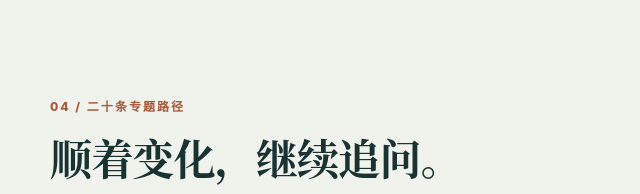
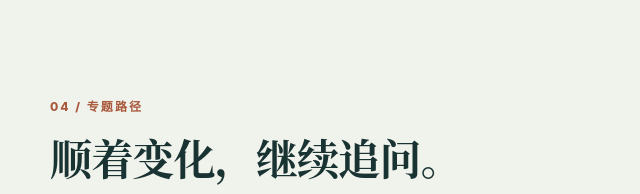
Before and after one commit to wt1234-donkey/human-hi_story, a plain HTML site: page index.html in a window 1280 px wide. Shown: the part 3536-3730 px from the top of the page, 0-640 px from the left. Drawn offline with Linux system fonts and the light colour scheme.

Commit message:
Make path heading count independent

```diff
--- a/index.html
+++ b/index.html
@@ -53,7 +53,7 @@
 
     <section class="compare-section container" id="compare"><div class="compare-intro"><p class="kicker">03 / 交叉阅读</p><h2>两条主线的交汇处</h2><p>将不同问题并排，查看同时关联两条主线的节点。这里展示的是编目关联，具体影响需要进一步的史料支持。</p></div><div class="compare-control"><div class="compare-selects"><label>主线 A<select id="compareA"></select></label><span aria-hidden="true">×</span><label>主线 B<select id="compareB"></select></label></div><div id="compareResults" class="compare-results"></div></div></section>
 
-    <section id="paths" class="paths-section"><div class="container"><div class="section-head"><div><p class="kicker">04 / 二十条专题路径</p><h2>顺着变化，继续追问。</h2></div><p class="section-intro">专题是一种阅读路线，把分散的节点放回不同地区的语境。宗教与战争专题连接节点及其具体来源。</p></div><div id="pathGrid" class="path-grid"></div></div></section>
+    <section id="paths" class="paths-section"><div class="container"><div class="section-head"><div><p class="kicker">04 / 专题路径</p><h2>顺着变化，继续追问。</h2></div><p class="section-intro">专题是一种阅读路线，把分散的节点放回不同地区的语境。宗教与战争专题连接节点及其具体来源。</p></div><div id="pathGrid" class="path-grid"></div></div></section>
 
     <section id="method" class="method-section container"><div class="method-heading"><p class="kicker">05 / 资料方法</p><h2>每一条线索，<br>都应能回到它的依据。</h2><p>网站从农业、定居社会和早期城市开始，不把一套地区分期当成全世界的统一时间表。</p></div><div class="method-list"><div><span class="method-index">A</span><h3>日期保留精度</h3><p>世纪、约数和长期过程以原有精度展示。公元前的内部排序规则不会变成页面上的“公元 0 年”。</p></div><div><span class="method-index">B</span><h3>来源与状态同行</h3><p>有直接来源的节点在详情页列出机构与原文链接；待核候选明确提示读者仍在编目。</p></div><div><span class="method-index">C</span><h3>关系逐条说明</h3><p>主线标签用于检索。节点之间另列关系类型、说明和依据；时间相邻本身不代表因果。</p></div></div></section>
   </main>
```
